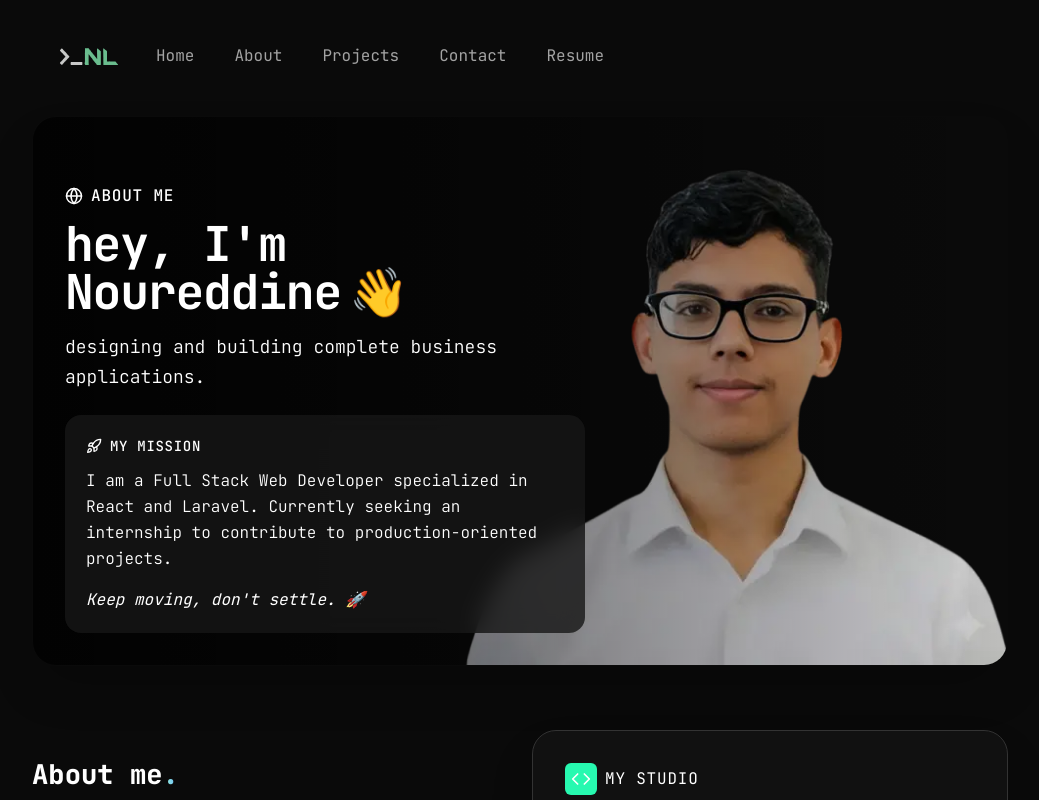
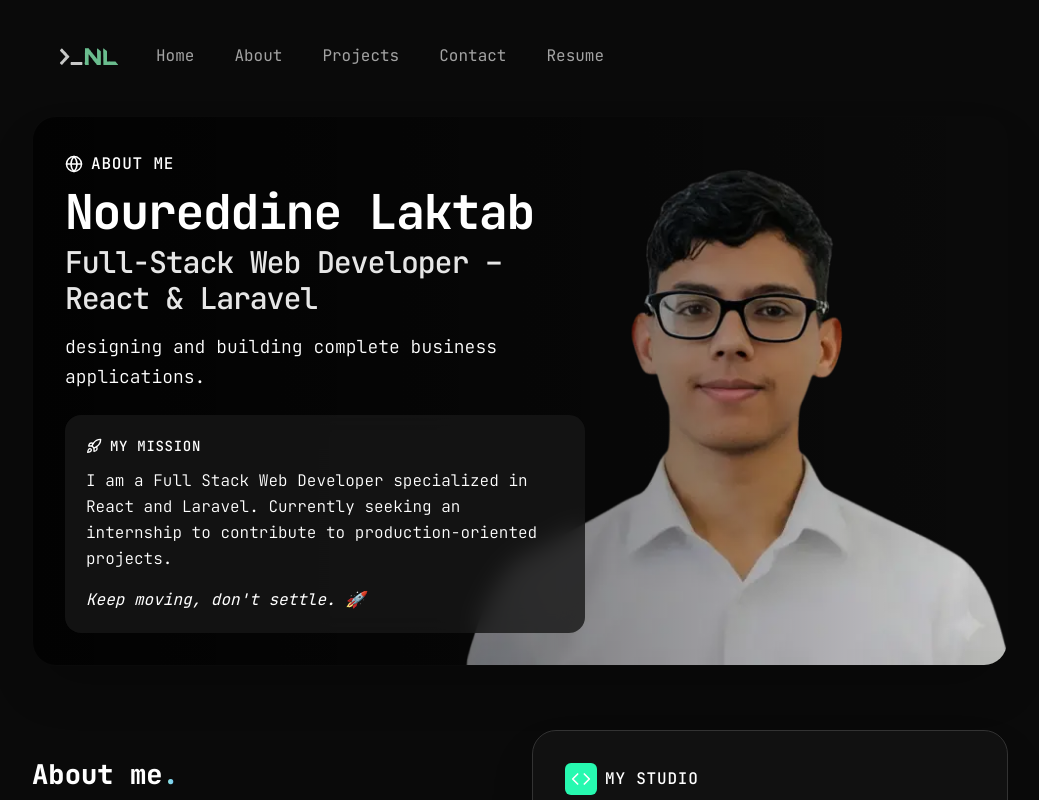
Before and after one commit to Laktab-Noureddine-code/Portfolio, a React (Vite) app: page / in a window 1280 px wide. Shown: the top 800 px of the page, without its empty margins (120-1159 px from the left). Built offline with nearby package versions, Linux system fonts and the light colour scheme.

Commit message:
enhancing SEO and adding some meta data

```diff
--- a/index.html
+++ b/index.html
@@ -2,43 +2,110 @@
 <html lang="en">
   <head>
     <meta charset="UTF-8" />
-    <link rel="icon" type="image/png" href="/logo.png" />
     <meta name="viewport" content="width=device-width, initial-scale=1.0" />
+
+    <!-- Primary Meta Tags -->
+    <title>
+      Noureddine Laktab | Full-Stack Web Developer – React & Laravel
+    </title>
+    <meta
+      name="title"
+      content="Noureddine Laktab | Full-Stack Web Developer – React & Laravel"
+    />
     <meta
       name="description"
-      content="Noureddine Laktab - Full Stack Web Developer specializing in React and Laravel. View my portfolio of projects and get in touch."
+      content="I'm Noureddine Laktab, a Full-Stack Web Developer from Morocco specializing in React and Laravel. I build clean, scalable, and performance-focused web applications. View my portfolio and projects."
     />
+    <meta
+      name="keywords"
+      content="Noureddine Laktab, Full Stack Developer, React Developer, Laravel Developer, Web Developer Morocco, PHP Developer, JavaScript Developer, Frontend Developer, Backend Developer, Casablanca Developer"
+    />
+    <meta name="author" content="Noureddine Laktab" />
+    <meta name="robots" content="index, follow" />
+    <meta name="language" content="English" />
     <meta name="theme-color" content="#171717" />
+    <link rel="canonical" href="https://laktab.dev" />
+    <link rel="icon" type="image/png" href="/logo.png" />
 
-    <!-- Preload critical hero images -->
-    <link
-      rel="preload"
-      as="image"
-      href="/dark_profile.webp"
-      type="image/webp"
+    <!-- Preconnect for Performance -->
+    <link rel="preconnect" href="https://fonts.googleapis.com" />
+    <link rel="preconnect" href="https://fonts.gstatic.com" crossorigin />
+
+    <!-- Open Graph / Facebook / LinkedIn -->
+    <meta property="og:type" content="website" />
+    <meta property="og:url" content="https://laktab.dev" />
+    <meta
+      property="og:title"
+      content="Noureddine Laktab | Full-Stack Web Developer – React & Laravel"
     />
-    <link
-      rel="preload"
-      as="image"
-      href="/light_profile.webp"
-      type="image/webp"
+    <meta
+      property="og:description"
+      content="Full-Stack Web Developer from Morocco specializing in React & Laravel. Building clean, scalable web applications. View my portfolio, projects, and skills."
     />
-    <link
-      rel="preload"
-      as="image"
-      href="/dark_center_profile.webp"
-      type="image/webp"
-      media="(max-width: 768px)"
+    <meta
+      property="og:image"
+      content="https://laktab.dev/dark_center_profile.webp"
     />
-    <link
-      rel="preload"
-      as="image"
-      href="/light_center_profile.webp"
-      type="image/webp"
-      media="(max-width: 768px)"
+    <meta property="og:image:width" content="1200" />
+    <meta property="og:image:height" content="630" />
+    <meta
+      property="og:image:alt"
+      content="Noureddine Laktab - Full-Stack Web Developer"
+    />
+    <meta property="og:locale" content="en_US" />
+    <meta property="og:site_name" content="Noureddine Laktab Portfolio" />
+
+    <!-- Twitter / X -->
+    <meta name="twitter:card" content="summary_large_image" />
+    <meta name="twitter:url" content="https://laktab.dev" />
+    <meta
+      name="twitter:title"
+      content="Noureddine Laktab | Full-Stack Web Developer – React & Laravel"
+    />
+    <meta
+      name="twitter:description"
+      content="Full-Stack Web Developer from Morocco specializing in React & Laravel. Building clean, scalable web applications."
+    />
+    <meta
+      name="twitter:image"
+      content="https://laktab.dev/dark_center_profile.webp"
+    />
+    <meta
+      name="twitter:image:alt"
+      content="Noureddine Laktab - Full-Stack Web Developer"
     />
 
-    <title>NOUREDDINE LAKTAB | PORTFOLIO</title>
+    <!-- Structured Data (JSON-LD) -->
+    <script type="application/ld+json">
+      {
+        "@context": "https://schema.org",
+        "@type": "Person",
+        "name": "Noureddine Laktab",
+        "jobTitle": "Full-Stack Web Developer",
+        "description": "Full-Stack Web Developer specializing in React and Laravel, building clean, scalable, and performance-focused web applications.",
+        "url": "https://laktab.dev",
+        "image": "https://laktab.dev/dark_center_profile.webp",
+        "email": "noureddine.laktab15@gmail.com",
+        "address": {
+          "@type": "PostalAddress",
+          "addressLocality": "Casablanca",
+          "addressCountry": "Morocco"
+        },
+        "sameAs": [
+          "https://github.com/Laktab-Noureddine-code",
+          "https://linkedin.com/in/noureddine-laktab"
+        ],
+        "knowsAbout": [
+          "React",
+          "Laravel",
+          "JavaScript",
+          "TypeScript",
+          "PHP",
+          "Full-Stack Development",
+          "Web Development"
+        ]
+      }
+    </script>
   </head>
   <body>
     <div id="root"></div>
--- a/src/components/sections/HeroSection.tsx
+++ b/src/components/sections/HeroSection.tsx
@@ -16,11 +16,11 @@ export default function HeroSection() {
         transition={{ duration: 0.6 }}
       >
         {/* Mobile Layout */}
-        <div className="md:hidden flex flex-col">
+        <div className="md:hidden flex flex-col" aria-hidden="true">
           {/* Mobile Image with overlay text */}
           <div className="relative w-full aspect-[3/4]">
             <img
-              alt="Noureddine Laktab - Full Stack Developer"
+              alt="Noureddine Laktab - Full-Stack Web Developer specializing in React and Laravel"
               className="object-cover w-full h-full"
               style={{ objectPosition: "center top" }}
               src={mobileImage}
@@ -33,7 +33,7 @@ export default function HeroSection() {
 
             {/* Text overlay on image */}
             <div className="absolute bottom-0 left-0 right-0 p-5">
-              <motion.h2
+              <motion.span
                 className="font-medium uppercase tracking-wider flex items-center text-xs text-white/90"
                 initial={{ opacity: 0, y: 20 }}
                 animate={{ opacity: 1, y: 0 }}
@@ -41,9 +41,9 @@ export default function HeroSection() {
               >
                 <Globe className="mr-2" size={14} />
                 About me
-              </motion.h2>
+              </motion.span>
 
-              <motion.h1
+              <motion.p
                 className="mt-2 text-2xl font-bold tracking-tight text-white"
                 initial={{ opacity: 0, y: 20 }}
                 animate={{ opacity: 1, y: 0 }}
@@ -51,7 +51,7 @@ export default function HeroSection() {
               >
                 hey, I'm {profileData.firstName}
                 <span className="animate-wave inline-block ml-2">👋</span>
-              </motion.h1>
+              </motion.p>
 
               <motion.p
                 className="mt-3 text-sm font-light leading-relaxed text-white/90"
@@ -72,10 +72,10 @@ export default function HeroSection() {
               transition={{ delay: 0.5 }}
             >
               <div className="bg-neutral-900/95 backdrop-blur-md rounded-xl p-4 text-white border border-neutral-800">
-                <h2 className="font-medium uppercase tracking-wider flex items-center text-xs">
+                <span className="font-medium uppercase tracking-wider flex items-center text-xs">
                   <Rocket className="mr-2" size={14} />
                   My Mission
-                </h2>
+                </span>
                 <p className="mt-2 text-xs font-light leading-relaxed">
                   {profileData.bio}
                 </p>
@@ -92,7 +92,7 @@ export default function HeroSection() {
           {/* Desktop Image */}
           <div className="absolute inset-0 z-0">
             <img
-              alt="Noureddine Laktab - Full Stack Developer"
+              alt="Noureddine Laktab - Full-Stack Web Developer specializing in React and Laravel"
               className="object-cover w-full h-full"
               style={{ objectPosition: "85% center" }}
               src={desktopImage}
@@ -107,7 +107,7 @@ export default function HeroSection() {
           {/* Desktop Content */}
           <div className="relative z-10 flex flex-col justify-end h-full p-8 max-w-[60%]">
             <div className="text-white">
-              <motion.h2
+              <motion.span
                 className="font-medium uppercase tracking-wider flex items-center text-base text-white"
                 initial={{ opacity: 0, y: 20 }}
                 animate={{ opacity: 1, y: 0 }}
@@ -115,7 +115,7 @@ export default function HeroSection() {
               >
                 <Globe className="mr-2" size={18} />
                 About me
-              </motion.h2>
+              </motion.span>
 
               <motion.h1
                 className="mt-3 text-4xl lg:text-5xl font-bold tracking-tight text-white"
@@ -123,8 +123,10 @@ export default function HeroSection() {
                 animate={{ opacity: 1, y: 0 }}
                 transition={{ delay: 0.3 }}
               >
-                hey, I'm {profileData.firstName}
-                <span className="animate-wave inline-block ml-2">👋</span>
+                {profileData.name}
+                <span className="block text-2xl lg:text-3xl font-medium mt-2 text-white/90">
+                  Full-Stack Web Developer – React & Laravel
+                </span>
               </motion.h1>
 
               <motion.p
@@ -145,10 +147,10 @@ export default function HeroSection() {
               transition={{ delay: 0.5 }}
             >
               <div className="bg-neutral-900/80 backdrop-blur-md rounded-2xl p-5 text-white border border-transparent">
-                <h2 className="font-medium uppercase tracking-wider flex items-center text-sm">
+                <span className="font-medium uppercase tracking-wider flex items-center text-sm">
                   <Rocket className="mr-2" size={16} />
                   My Mission
-                </h2>
+                </span>
                 <p className="mt-3 text-base font-light leading-relaxed">
                   {profileData.bio}
                 </p>
@@ -160,6 +162,11 @@ export default function HeroSection() {
           </div>
         </div>
       </motion.div>
+
+      {/* Screen-reader only H1 for mobile (since aria-hidden hides mobile visual content) */}
+      <h1 className="sr-only md:hidden">
+        {profileData.name} – Full-Stack Web Developer – React & Laravel
+      </h1>
     </section>
   );
 }
--- a/src/components/sections/ProjectsSection.tsx
+++ b/src/components/sections/ProjectsSection.tsx
@@ -86,7 +86,7 @@ export default function ProjectsSection() {
                 {(project.images || [project.image]).map((img, imgIndex) => (
                   <SwiperSlide key={imgIndex}>
                     <img
-                      alt={`${project.title} - Screenshot ${imgIndex + 1}`}
+                      alt={`${project.title} - ${project.subtitle} screenshot ${imgIndex + 1}`}
                       loading="lazy"
                       decoding="async"
                       className="h-full object-contain bg-neutral-800"
@@ -124,7 +124,7 @@ export default function ProjectsSection() {
                 >
                   <img
                     src={tech.icon}
-                    alt={tech.name}
+                    alt={`${tech.name} technology icon`}
                     className="w-5 h-5"
                     width={20}
                     height={20}
--- a/src/components/sections/StudioSection.tsx
+++ b/src/components/sections/StudioSection.tsx
@@ -4,15 +4,19 @@ import { profileData } from "../../data/portfolio-data";
 
 export default function StudioSection() {
   return (
-    <motion.div
+    <motion.section
       className="mt-8 md:mt-0"
       initial={{ opacity: 0, y: 20 }}
       whileInView={{ opacity: 1, y: 0 }}
       viewport={{ once: true }}
+      aria-labelledby="studio-heading"
     >
       <div className="p-6 sm:p-8 rounded-3xl bg-[#111111] backdrop-blur-sm text-white border border-[#333] shadow-2xl flex flex-col h-full">
         {/* Header */}
-        <div className="text-white uppercase tracking-wider flex gap-2 items-center text-sm sm:text-base">
+        <h2
+          id="studio-heading"
+          className="text-white uppercase tracking-wider flex gap-2 items-center text-sm sm:text-base font-medium"
+        >
           <span
             style={{ backgroundColor: profileData.accentColor }}
             className="p-1.5 rounded-md"
@@ -20,7 +24,7 @@ export default function StudioSection() {
             <Code color="#FFFFFF" size={20} />
           </span>
           My Studio
-        </div>
+        </h2>
 
         {/* Description */}
         <div className="mt-4 flex-grow">
@@ -81,6 +85,6 @@ export default function StudioSection() {
           </div>
         </motion.div>
       </div>
-    </motion.div>
+    </motion.section>
   );
 }
```
